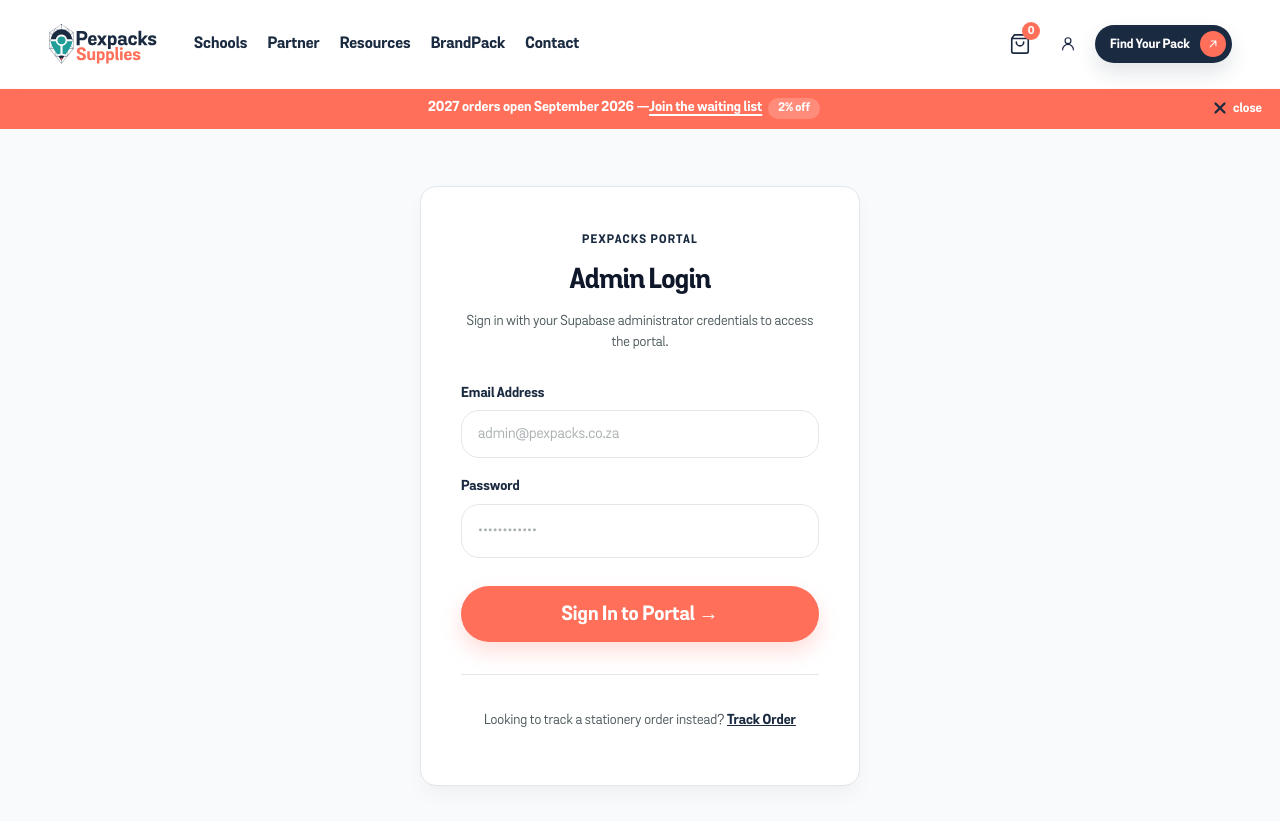
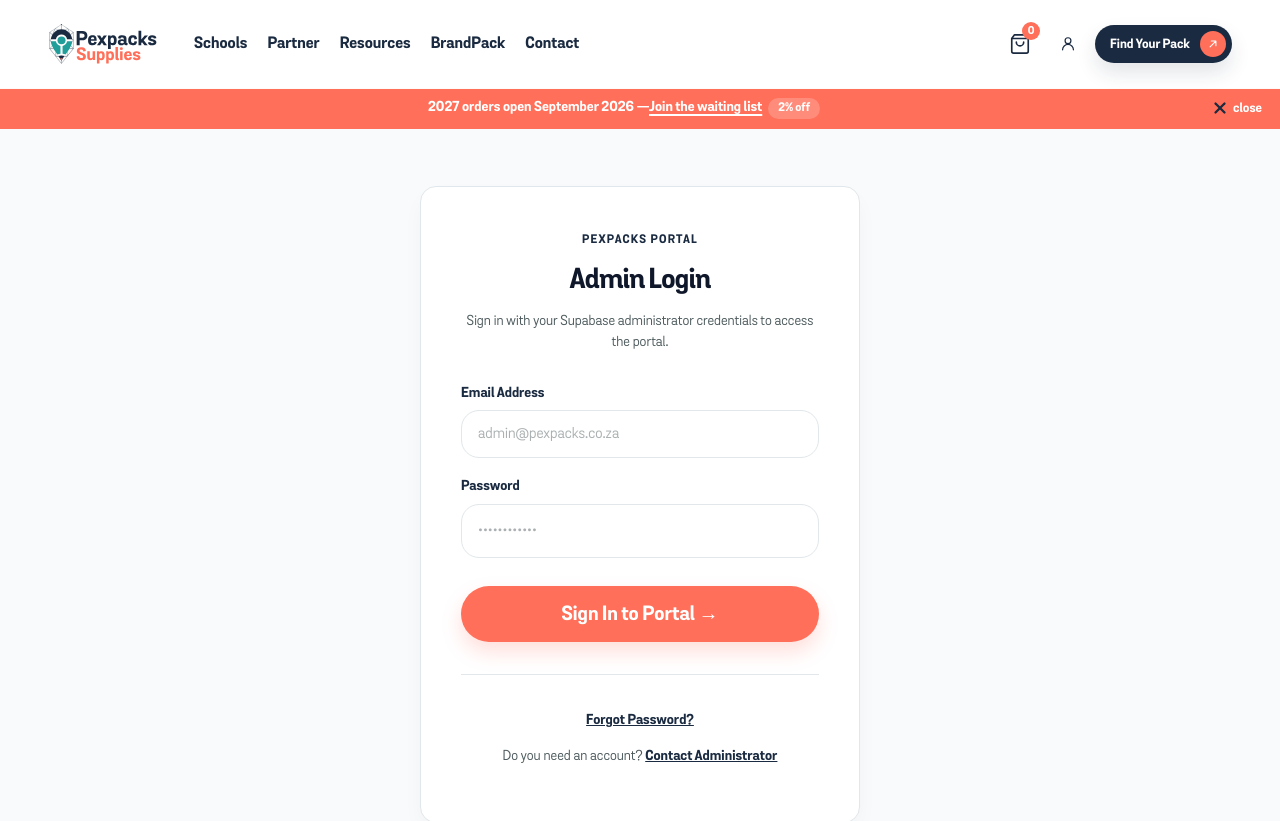
Before and after one commit to mcebisidesigner-spec/pexpacks-supplies, a Next.js app: page /login in a window 1280 px wide. Shown: the top 821 px of the page. Built offline with nearby package versions, Linux system fonts and the light colour scheme; no server answers.

Commit message:
update: Change login footer links to Forgot Password and Do you need an account

```diff
--- a/app/login/page.tsx
+++ b/app/login/page.tsx
@@ -77,9 +77,14 @@
 
         <div className={styles.footer}>
           <p>
-            Looking to track a stationery order instead?{" "}
-            <Link href="/track-order" className={styles.link}>
-              Track Order
+            <Link href="/contact" className={styles.link}>
+              Forgot Password?
+            </Link>
+          </p>
+          <p style={{ marginTop: "0.5rem" }}>
+            Do you need an account?{" "}
+            <Link href="/contact" className={styles.link}>
+              Contact Administrator
             </Link>
           </p>
         </div>
```
